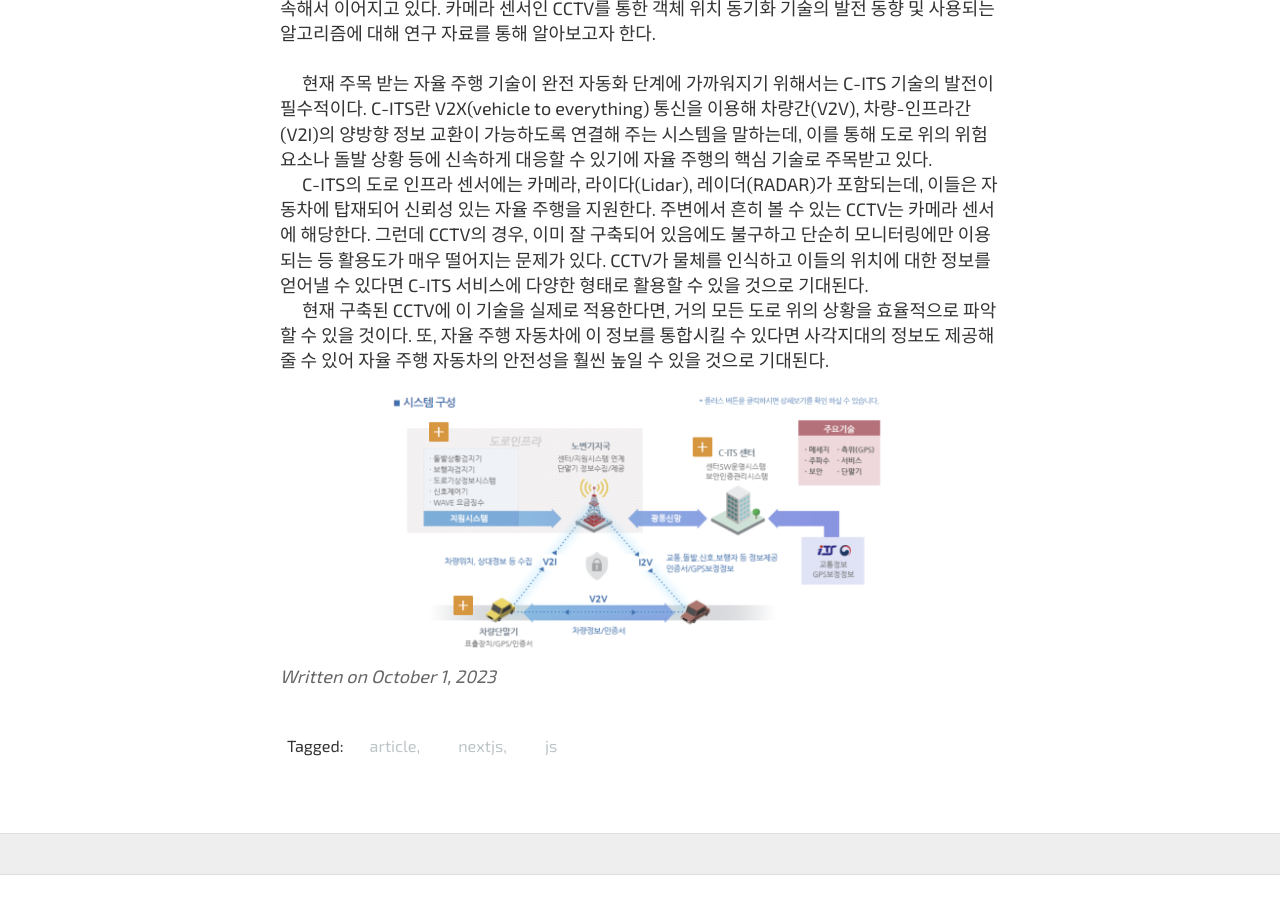
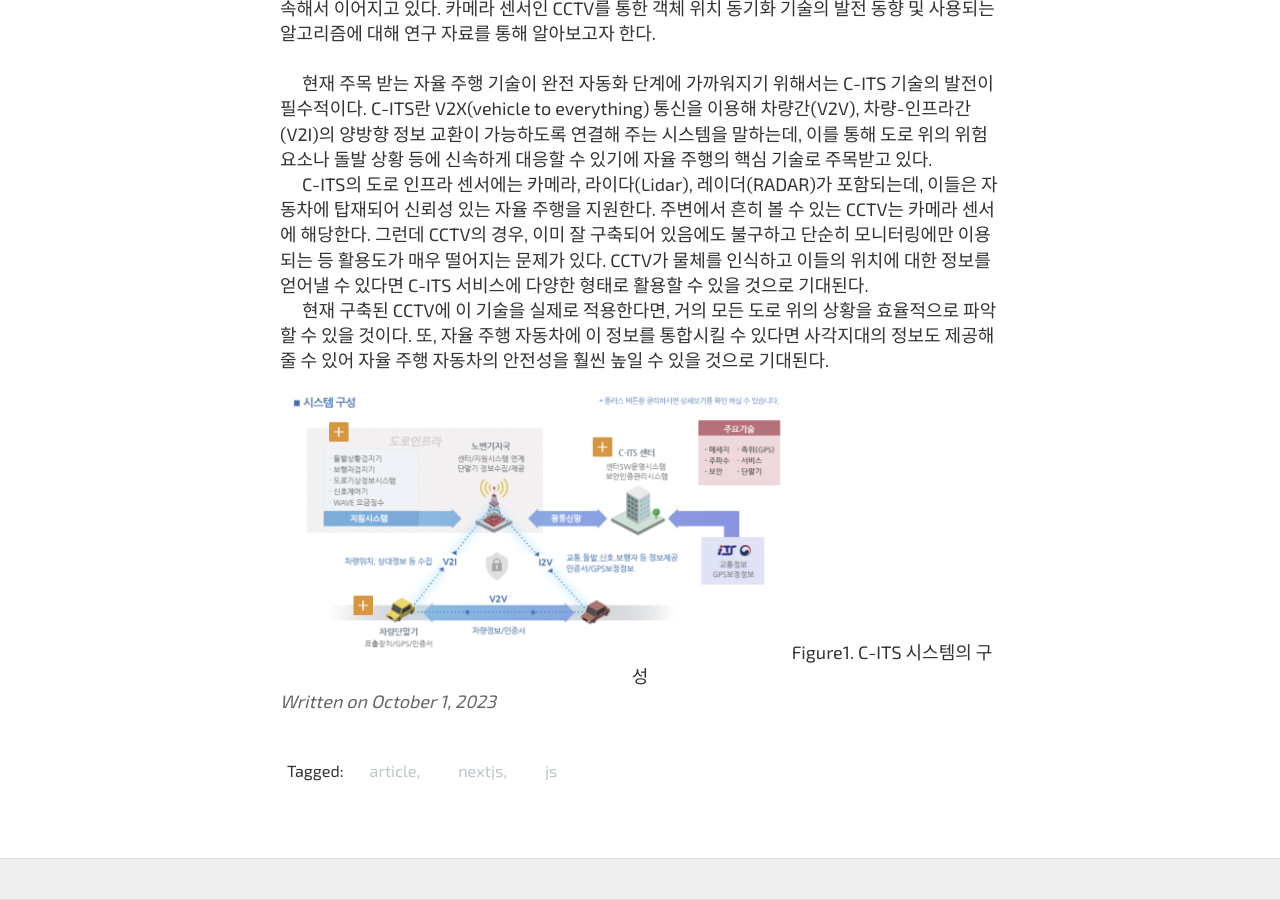
Before and after one commit to fkwmqpfl01/fkwmqpfl01.github.io, a Jekyll site: the page built from _posts/2023-10-01-survey_work.md, in a window 1280 px wide and 900 px high, scrolled down 773 px. Built offline with Jekyll 4.4.1, drawn with Linux system fonts in a browser that asks for light colours; some web fonts are replaced; before the commit the page ends 1648 px from its top, so only the background shows below that.

Commit message:
파일 수정

```diff
--- a/_posts/2023-10-01-survey_work.md
+++ b/_posts/2023-10-01-survey_work.md
@@ -15,7 +15,7 @@ tags: article, nextjs, js
 ## 서론
 
 &emsp; CCTV를 이용한 객체의 위치 탐지 및 시각화를 위한 노력은 자율 주행 자동차의 상용화를 위해 지속해서 이어지고 있다. 카메라 센서인 CCTV를 통한 객체 위치 동기화 기술의 발전 동향 및 사용되는 알고리즘에 대해 연구 자료를 통해 알아보고자 한다. <br>
-&emsp; 현재 주목 받는 자율 주행 기술이 완전 자동화 단계에 가까워지기 위해서는 C-ITS 기술의 발전이 필수적이다. C-ITS란 V2X(vehicle to everything) 통신을 이용해 차량간(V2V), 차량-인프라간(V2I)의 양방향 정보 교환이 가능하도록 연결해 주는 시스템을 말하는데, 이를 통해 도로 위의 위험 요소나 돌발 상황 등에 신속하게 대응할 수 있기에 자율 주행의 핵심 기술로 주목받고 있다.<br>
-&emsp; C-ITS의 도로 인프라 센서에는 카메라, 라이다(Lidar), 레이더(RADAR)가 포함되는데, 이들은 자동차에 탑재되어 신뢰성 있는 자율 주행을 지원한다. 주변에서 흔히 볼 수 있는 CCTV는 카메라 센서에 해당한다. 그런데 CCTV의 경우, 이미 잘 구축되어 있음에도 불구하고 단순히 모니터링에만 이용되는 등 활용도가 매우 떨어지는 문제가 있다. CCTV가 물체를 인식하고 이들의 위치에 대한 정보를 얻어낼 수 있다면 C-ITS 서비스에 다양한 형태로 활용할 수 있을 것으로 기대된다.<br>
-&emsp; 현재 구축된 CCTV에 이 기술을 실제로 적용한다면, 거의 모든 도로 위의 상황을 효율적으로 파악할 수 있을 것이다. 또, 자율 주행 자동차에 이 정보를 통합시킬 수 있다면 사각지대의 정보도 제공해 줄 수 있어 자율 주행 자동차의 안전성을 훨씬 높일 수 있을 것으로 기대된다.<br>
-<center><img src = "../images/C-ITS.png" width="70%" height="40%"></center>
+&emsp; 현재 주목 받는 자율 주행 기술이 완전 자동화 단계에 가까워지기 위해서는 C-ITS 기술의 발전이 필수적이다. C-ITS란 V2X(vehicle to everything) 통신을 이용해 차량간(V2V), 차량-인프라간(V2I)의 양방향 정보 교환이 가능하도록 연결해 주는 시스템을 말하는데, 이를 통해 도로 위의 위험 요소나 돌발 상황 등에 신속하게 대응할 수 있기에 자율 주행의 핵심 기술로 주목받고 있다.  <br>
+&emsp; C-ITS의 도로 인프라 센서에는 카메라, 라이다(Lidar), 레이더(RADAR)가 포함되는데, 이들은 자동차에 탑재되어 신뢰성 있는 자율 주행을 지원한다. 주변에서 흔히 볼 수 있는 CCTV는 카메라 센서에 해당한다. 그런데 CCTV의 경우, 이미 잘 구축되어 있음에도 불구하고 단순히 모니터링에만 이용되는 등 활용도가 매우 떨어지는 문제가 있다. CCTV가 물체를 인식하고 이들의 위치에 대한 정보를 얻어낼 수 있다면 C-ITS 서비스에 다양한 형태로 활용할 수 있을 것으로 기대된다.  <br>
+&emsp; 현재 구축된 CCTV에 이 기술을 실제로 적용한다면, 거의 모든 도로 위의 상황을 효율적으로 파악할 수 있을 것이다. 또, 자율 주행 자동차에 이 정보를 통합시킬 수 있다면 사각지대의 정보도 제공해 줄 수 있어 자율 주행 자동차의 안전성을 훨씬 높일 수 있을 것으로 기대된다.  <br>
+<center><img src = "../images/C-ITS.png" width="70%" height="40%">Figure1. C-ITS 시스템의 구성</center>
```
